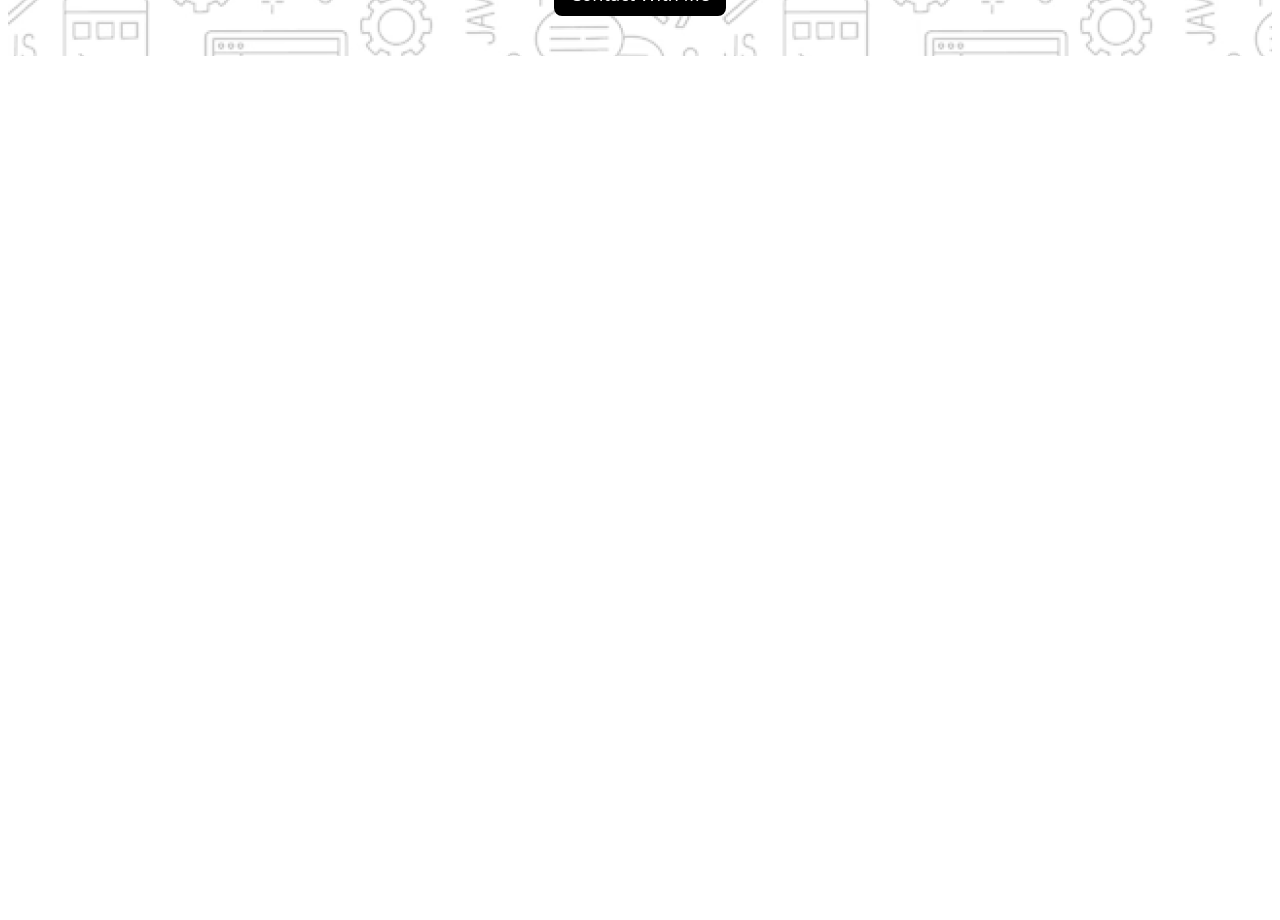
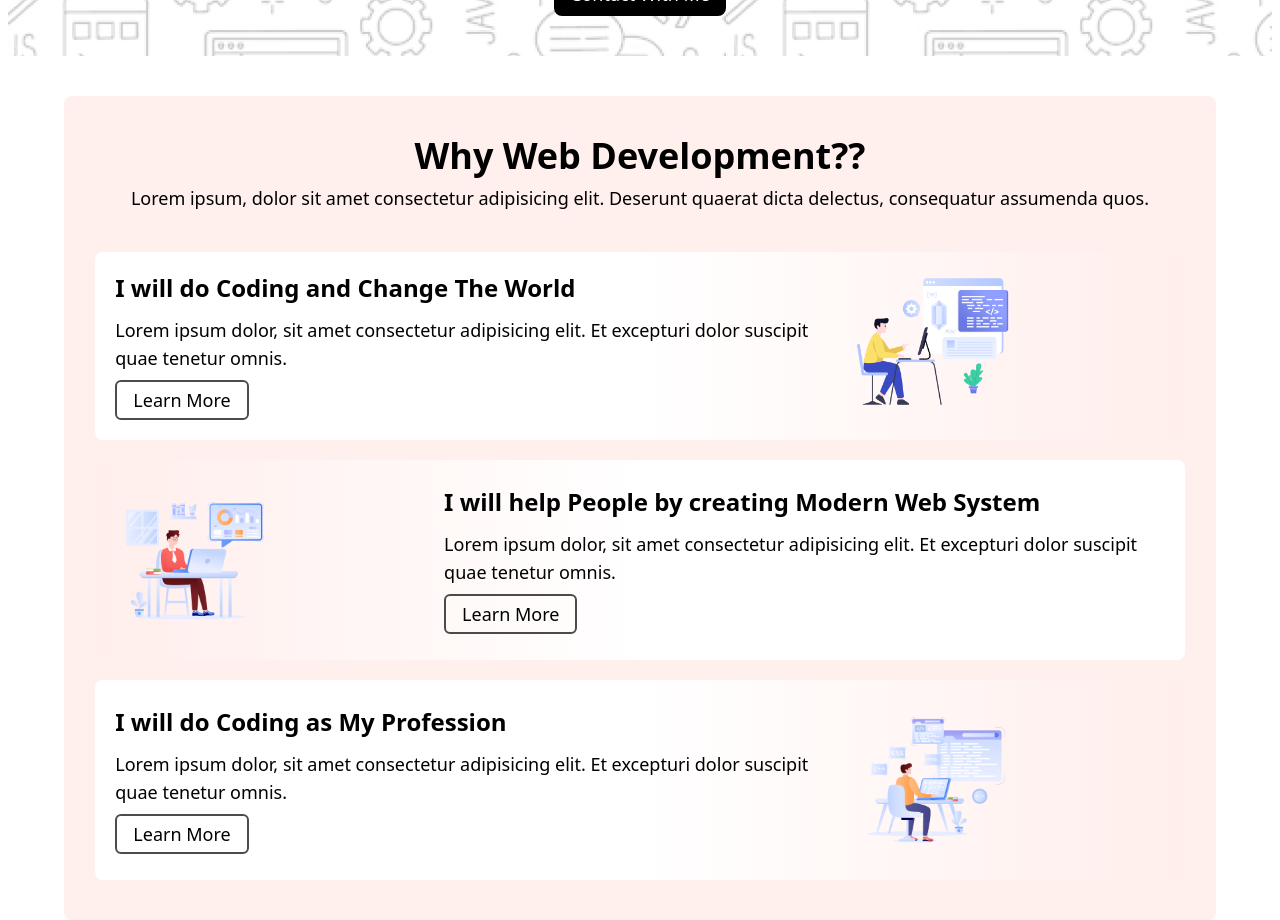
Before and after one commit to mrirakib04/landing-page-2, a React (Vite) app: page / in a window 1280 px wide. Shown: the part 520-1440 px from the top of the page. Before the commit the page ends 800 px from the top, so only its background shows below. Built offline with nearby package versions, Linux system fonts and the light colour scheme.

Commit message:
why web development section added

```diff
--- a/src/Home.jsx
+++ b/src/Home.jsx
@@ -2,10 +2,13 @@
 import React from "react";
 import BannnerImg from "./assets/img/Hero-bg.png";
 import BannnerHero from "./assets/img/Group.png";
+import groupImg1 from "./assets/img/Layer_1.png";
+import groupImg2 from "./assets/img/Group 3.png";
+import groupImg3 from "./assets/img/Group 4.png";
 
 const Home = () => {
   return (
-    <div className="flex flex-col max-w-[1480px] mx-auto px-2">
+    <div className="flex flex-col items-center max-w-[1480px] mx-auto px-2">
       {/* header nav */}
       <nav className="w-full container mx-auto mt-5">
         <ul className="w-full flex items-center justify-between">
@@ -41,6 +44,71 @@ const Home = () => {
           Contact With Me
         </button>
       </div>
+      {/* why web development section */}
+      <div className="px-2 mt-10 w-full">
+        <div className="container mx-auto rounded-lg max-w-6xl bg-[#FDCCC5]/30 p-5 sm:py-10 flex flex-col items-center gap-5">
+          <div className="mb-5 text-center">
+            <h3 className="md:text-4xl sm:text-3xl text-xl font-bold text-center">
+              Why Web Development??
+            </h3>
+            <p className="sm:text-lg text-base mt-2">
+              Lorem ipsum, dolor sit amet consectetur adipisicing elit. Deserunt
+              quaerat dicta delectus, consequatur assumenda quos.
+            </p>
+          </div>
+          <div className="flex sm:flex-row flex-col items-center sm:flex-nowrap flex-wrap gap-5 p-5 rounded-lg bg-gradient-to-b sm:bg-gradient-to-r from-white via-white to-[#FDCCC5]/5">
+            <div className="sm:w-[70%]">
+              <h4 className="text-lg sm:text-xl md:text-2xl font-semibold mb-3">
+                I will do Coding and Change The World
+              </h4>
+              <p className="md:text-lg text-sm mb-2">
+                Lorem ipsum dolor, sit amet consectetur adipisicing elit. Et
+                excepturi dolor suscipit quae tenetur omnis.
+              </p>
+              <button className="py-1 md:text-lg text-sm px-4 border-2 rounded-md border-black/70">
+                Learn More
+              </button>
+            </div>
+            <div className="sm:w-[30%]">
+              <img src={groupImg1} alt="" className="sm:w-full max-w-40" />
+            </div>
+          </div>
+          <div className="flex sm:flex-row flex-col items-center sm:flex-nowrap flex-wrap gap-5 p-5 rounded-lg bg-gradient-to-b sm:bg-gradient-to-r from-[#FDCCC5]/5 via-white to-white">
+            <div className="sm:w-[30%]">
+              <img src={groupImg2} alt="" className="sm:w-full max-w-40" />
+            </div>
+            <div className="sm:w-[70%]">
+              <h4 className="text-lg sm:text-xl md:text-2xl font-semibold mb-3">
+                I will help People by creating Modern Web System
+              </h4>
+              <p className="md:text-lg text-sm mb-2">
+                Lorem ipsum dolor, sit amet consectetur adipisicing elit. Et
+                excepturi dolor suscipit quae tenetur omnis.
+              </p>
+              <button className="py-1 md:text-lg text-sm px-4 border-2 rounded-md border-black/70">
+                Learn More
+              </button>
+            </div>
+          </div>
+          <div className="flex sm:flex-row flex-col items-center sm:flex-nowrap flex-wrap gap-5 p-5 rounded-lg bg-gradient-to-b sm:bg-gradient-to-r from-white via-white to-[#FDCCC5]/5">
+            <div className="sm:w-[70%]">
+              <h4 className="text-lg sm:text-xl md:text-2xl font-semibold mb-3">
+                I will do Coding as My Profession
+              </h4>
+              <p className="md:text-lg text-sm mb-2">
+                Lorem ipsum dolor, sit amet consectetur adipisicing elit. Et
+                excepturi dolor suscipit quae tenetur omnis.
+              </p>
+              <button className="py-1 md:text-lg text-sm px-4 border-2 rounded-md border-black/70">
+                Learn More
+              </button>
+            </div>
+            <div className="sm:w-[30%]">
+              <img src={groupImg3} alt="" className="sm:w-full max-w-40" />
+            </div>
+          </div>
+        </div>
+      </div>
     </div>
   );
 };
```
